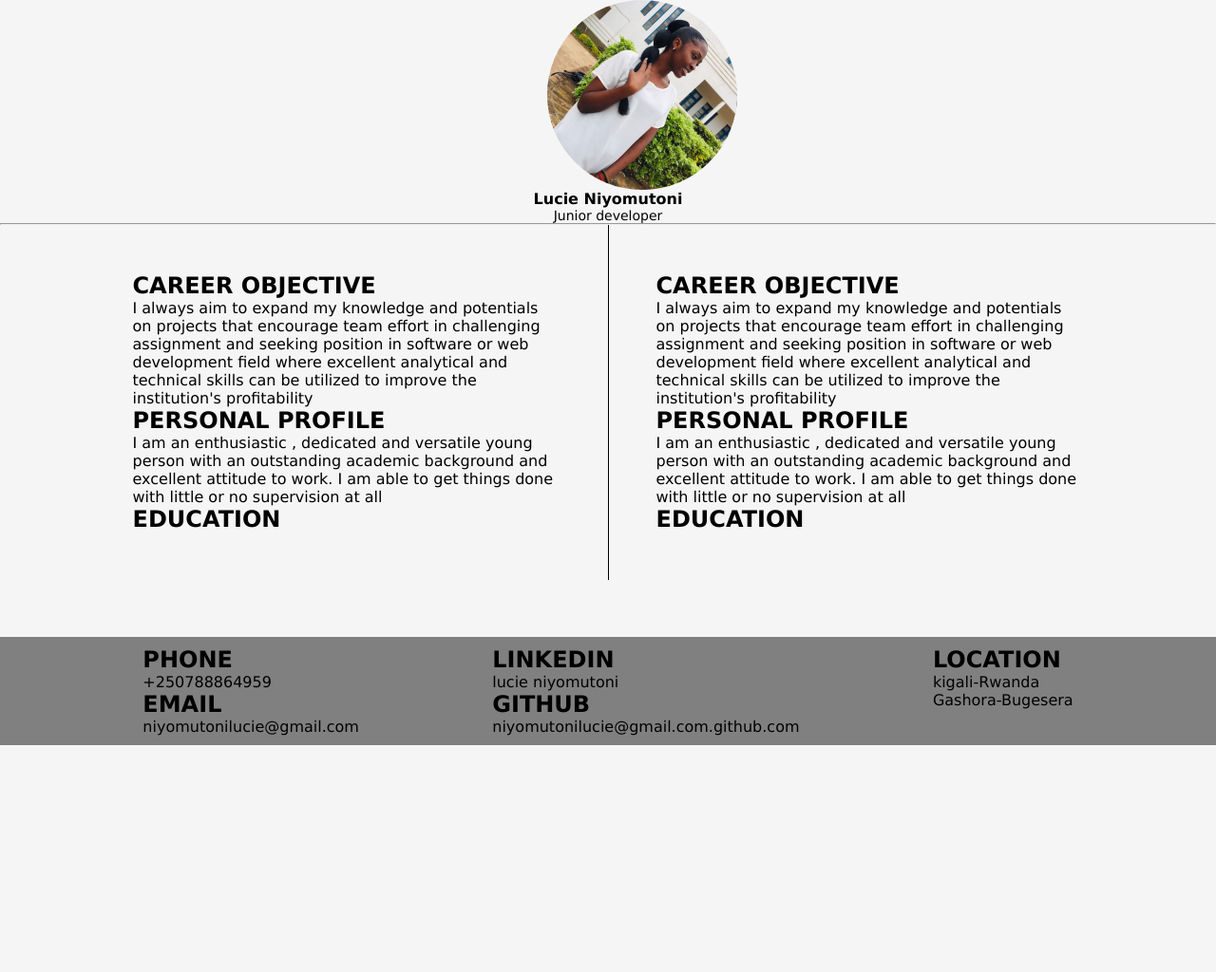
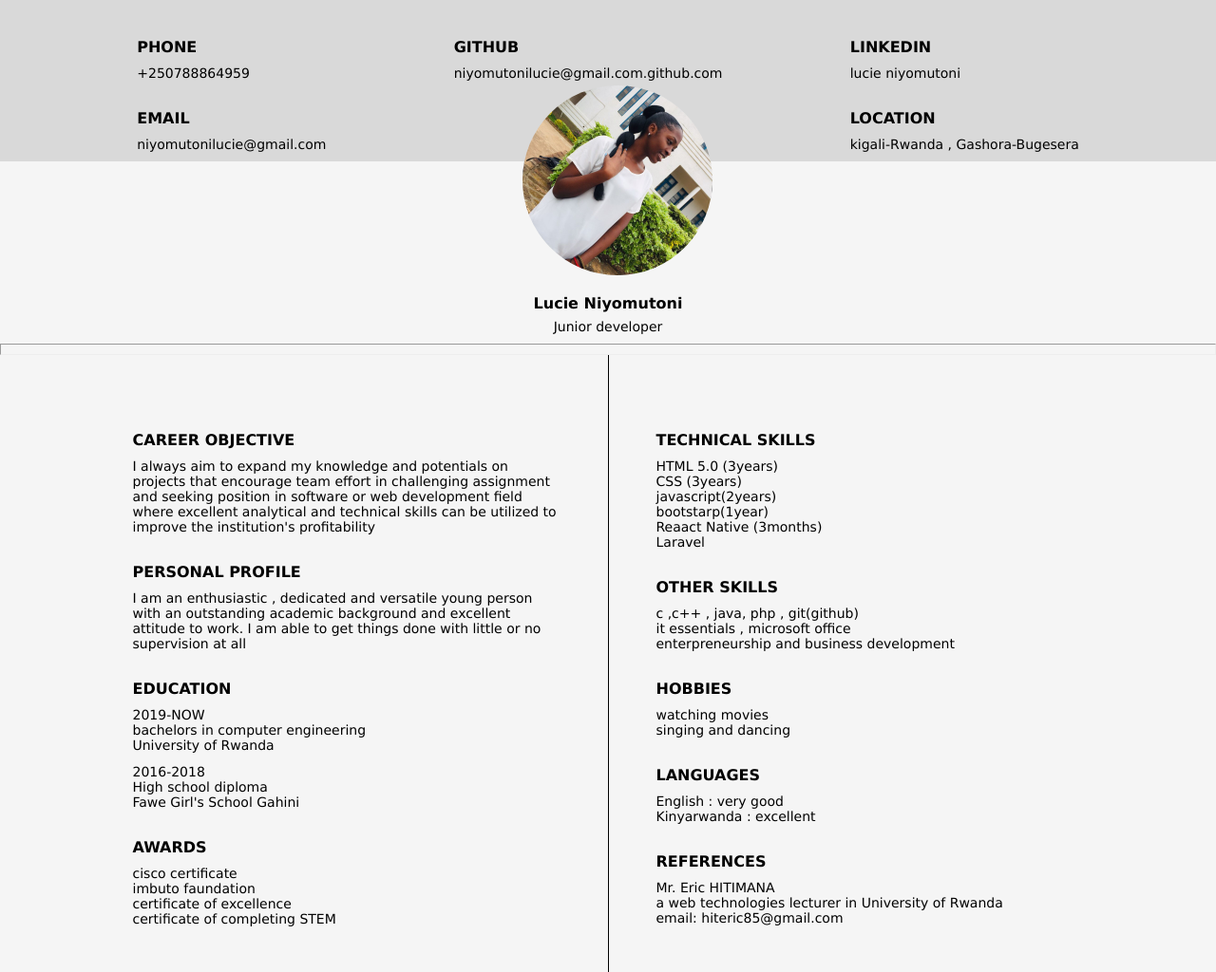
Before and after one commit to Luciefifi/MY-CV, a plain HTML site: page index.html in a window 1280 px wide. Shown: the whole page at 95% size. Before the commit the page ends 800 px from the top, so only its background shows below. Drawn offline with Linux system fonts and the light colour scheme.

Commit message:
improved css

```diff
--- a/index.html
+++ b/index.html
@@ -1,4 +1,5 @@
 <html lang="en">
+  <div class="stick-div">
   <head>
     <meta charset="UTF-8" />
     <meta http-equiv="X-UA-Compatible" content="IE=edge" />
@@ -7,16 +8,39 @@
     <link rel="stylesheet" href="styles.css">
   </head>
   <body>
+    <header class="footer">
+      <div class="phone">
+     <h1>PHONE</h1>
+     <p>+250788864959</p>
+     <h1>EMAIL</h1>
+     <p>niyomutonilucie@gmail.com</p>
+   </div>
+   <div >
+     <!-- <h1>LINKEDIN</h1>
+     <p>lucie niyomutoni</p> -->
+     <h1>GITHUB</h1>
+     <p>niyomutonilucie@gmail.com.github.com</p>
+   </div>
+   <div class="social">
+     <h1>LINKEDIN</h1>
+     <p>lucie niyomutoni</p>
+     <h1>LOCATION</h1>
+     <p>kigali-Rwanda , Gashora-Bugesera </p>
+
+   </header>
     <section class="profile">
-      <figure>
+      <figure >
         <img     src="assets/1655709966433.jpeg" alt="my photo" />
         <!-- <label for="">Lucie Niyomutoni</label>
         <label for="">Junior developer</label> -->
-        <figcaption style="font-weight: 800;text-align: center; ">Lucie Niyomutoni</figcaption>
-        <figcaption style="font-size:14 ; text-align: center ;">Junior developer</figcaption>
+        <figcaption style="font-weight: 800;text-align: center;  padding-top: 20;">Lucie Niyomutoni</figcaption>
+        <figcaption style="font-size:14 ; text-align: center; margin-bottom:10px ;">Junior developer</figcaption>
       </figure>
+    <hr>
+
+    </div>
     </section>
-    <hr>
+
    <div class="card-container">
      <div class="card">
      <div class="card-contents">
@@ -36,7 +60,19 @@
             </p>
             <h1>EDUCATION</h1>
 
-
+<p>2019-NOW</p>
+<P>bachelors in computer engineering</P>
+<p>University of Rwanda</p>
+<div class="education">
+<p>2016-2018</p>
+<p>High school diploma</p>
+<p>Fawe Girl's School Gahini</p>
+</div>
+<h1>AWARDS</h1>
+<P>cisco certificate</P>
+<p>imbuto faundation </p>
+<p>certificate of excellence</p>
+<p>certificate of completing STEM</p>
      </div>
     </div>
     <div class="line">
@@ -45,43 +81,32 @@
     <div class="card card2">
      <div class="card-contents">
 
-      <h1>CAREER OBJECTIVE</h1>
-      <p>
-        I always aim to expand my knowledge and potentials on projects
-        that encourage team effort in challenging assignment and seeking
-        position in software or web development field where excellent
-        analytical and technical skills can be utilized to improve the
-        institution's profitability
-      </p>
-      <h1>PERSONAL PROFILE</h1>
-            <p>
-              I am an enthusiastic , dedicated and versatile young person with
-              an outstanding academic background and excellent attitude to work.
-              I am able to get things done with little or no supervision at all
-            </p>
-            <h1>EDUCATION</h1>
+<h1>TECHNICAL SKILLS</h1>
+            <p>HTML 5.0 (3years)</p>
+            <p>CSS (3years)</p>
+            <p>javascript(2years)</p>
+            <p>bootstarp(1year)</p>
+            <p>Reaact Native (3months)</p>
+            <p>Laravel</p>
+            <h1>OTHER SKILLS</h1>
+            <p>c ,c++ , java, php , git(github)</p>
+            <p>it essentials , microsoft office</p>
+            <p>enterpreneurship and business development</p>
+          </section>
+          <h1>HOBBIES</h1>
+          <P>watching movies</P>
+          <p>singing and dancing</p>
+          <h1>LANGUAGES</h1>
+          <p>English : very good</p>
+          <p>Kinyarwanda : excellent</p>
 
+          <h1>REFERENCES</h1>
+            <p>Mr. Eric HITIMANA</p>
+            <p>a web technologies lecturer in University of Rwanda</p>
+            <p>email: hiteric85@gmail.com</p>
           </div>
      </div>
    </div>
-   <footer class="footer">
-     <div class="phone">
-    <h1>PHONE</h1>
-    <p>+250788864959</p>
-    <h1>EMAIL</h1>
-    <p>niyomutonilucie@gmail.com</p>
-  </div>
-  <div class="social">
-    <h1>LINKEDIN</h1>
-    <p>lucie niyomutoni</p>
-    <h1>GITHUB</h1>
-    <p>niyomutonilucie@gmail.com.github.com</p>
-  </div>
-  <div class="location">
-    <h1>LOCATION</h1>
-    <p>kigali-Rwanda</p>
-    <p>Gashora-Bugesera</p>
-  </div>
-   </footer>
+
   </body>
 </html>
--- a/styles.css
+++ b/styles.css
@@ -7,20 +7,36 @@
     font-family: Verdana, Geneva, Tahoma, sans-serif;
 
 }
+.stick-div{
+    position: sticky;
+    top: 0;
+    background-color: whitesmoke;
+}
 body{
     background-color: whitesmoke;
 }
 body h1{
-    font-size: 24;
+    font-size: 16;
+    padding-top: 30;
+    padding-bottom: 10;
 }
+body p{
+    font-size: 14;
+}
+
 .profile figure img{
     width: 200;
     height: 200;
     border-radius: 50%;
-    margin-left: 45%;
+    margin-left: 43%;
+    margin-top: -80;
 }
 .profile figure figcaption{
     margin-left: 0;
+    padding-top: 7;
+}
+hr{
+    padding-bottom: 10;
 }
 .card-container{
     display: flex;
@@ -50,18 +66,21 @@ body h1{
     margin: 50;
 
 }
+.education{
+    padding-top: 12;
+}
 .line{
     width: 1px;
-    height: auto;
+    height: 650px;
     background-color: black;
 }
 .footer{
     display: flex;
     justify-content: space-evenly;
-    background-color: grey;
+    background-color:#D9D9D9;
     padding: 10px;
     max-width: auto;
 }
 footer{
-    margin-top: 60px;
+    margin-top: px;
 }
```
Also changed, not shown: 1 other file.
